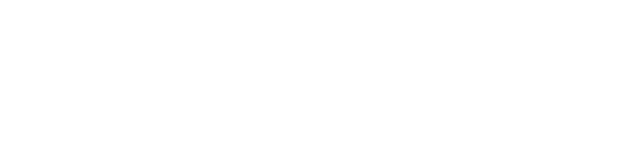
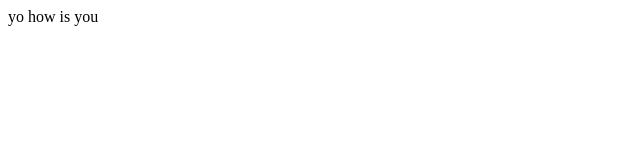
Before and after one commit to gerald-michael/assignment, a plain HTML site: page index.html in a window 1280 px wide. Shown: the whole page, without its empty margins (0-640 px from the left). Drawn offline with Linux system fonts and the light colour scheme.

Commit message:
Update index.html

```diff
--- a/index.html
+++ b/index.html
@@ -5,5 +5,6 @@
 	</title>
 </head>
 <body>
+	yo how is you
 </body>
 </html>
```
